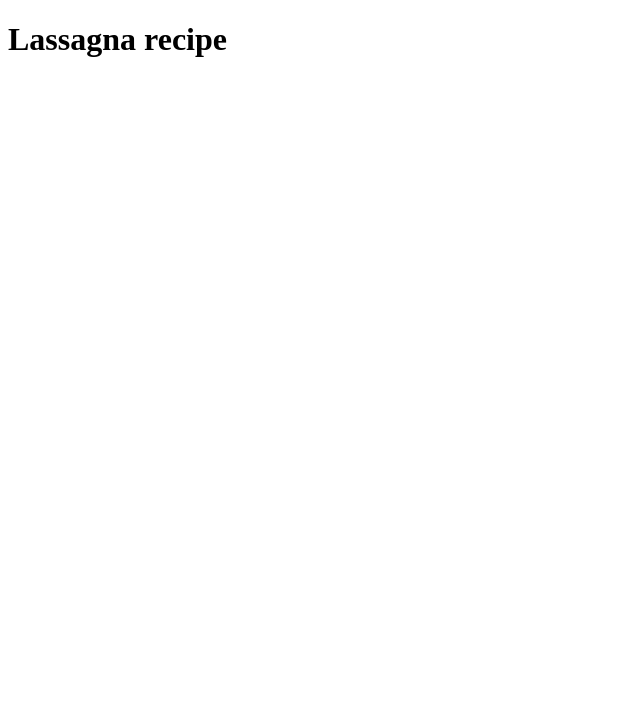
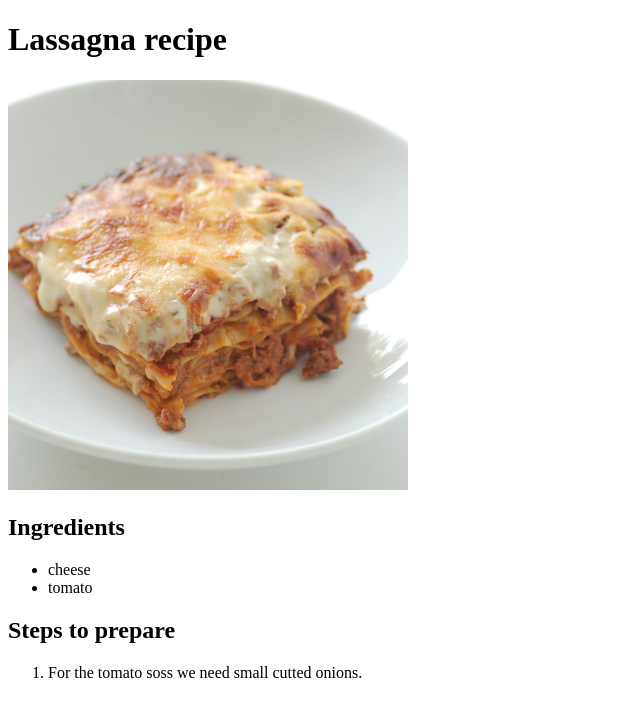
Before and after one commit to JohnTheBold/odin-recipes, a plain HTML site: page recipes/lasagna.html in a window 1280 px wide. Shown: the whole page, without its empty margins (0-640 px from the left). Drawn offline with Linux system fonts and the light colour scheme.

```diff
--- a/recipes/lasagna.html
+++ b/recipes/lasagna.html
@@ -11,6 +11,20 @@
     <body>
         <h1>  Lassagna recipe </h1>
 
+        <img src="../images/1200px-Lasagne_-_stonesoup.jpg" width="400">
+
+        <h2>Ingredients</h2>
+
+            <ul>
+                <li>cheese</li>
+                <li>tomato</li>
+            </ul>
+
+        <h2>Steps to prepare</h2>
+
+            <ol>
+                <li>For the tomato soss we need small cutted onions.</li>
+            </ol>
 
     </body>
 </html>
```
Also changed, not shown: recipes/bread.html (added), recipes/pizza.html (added).
